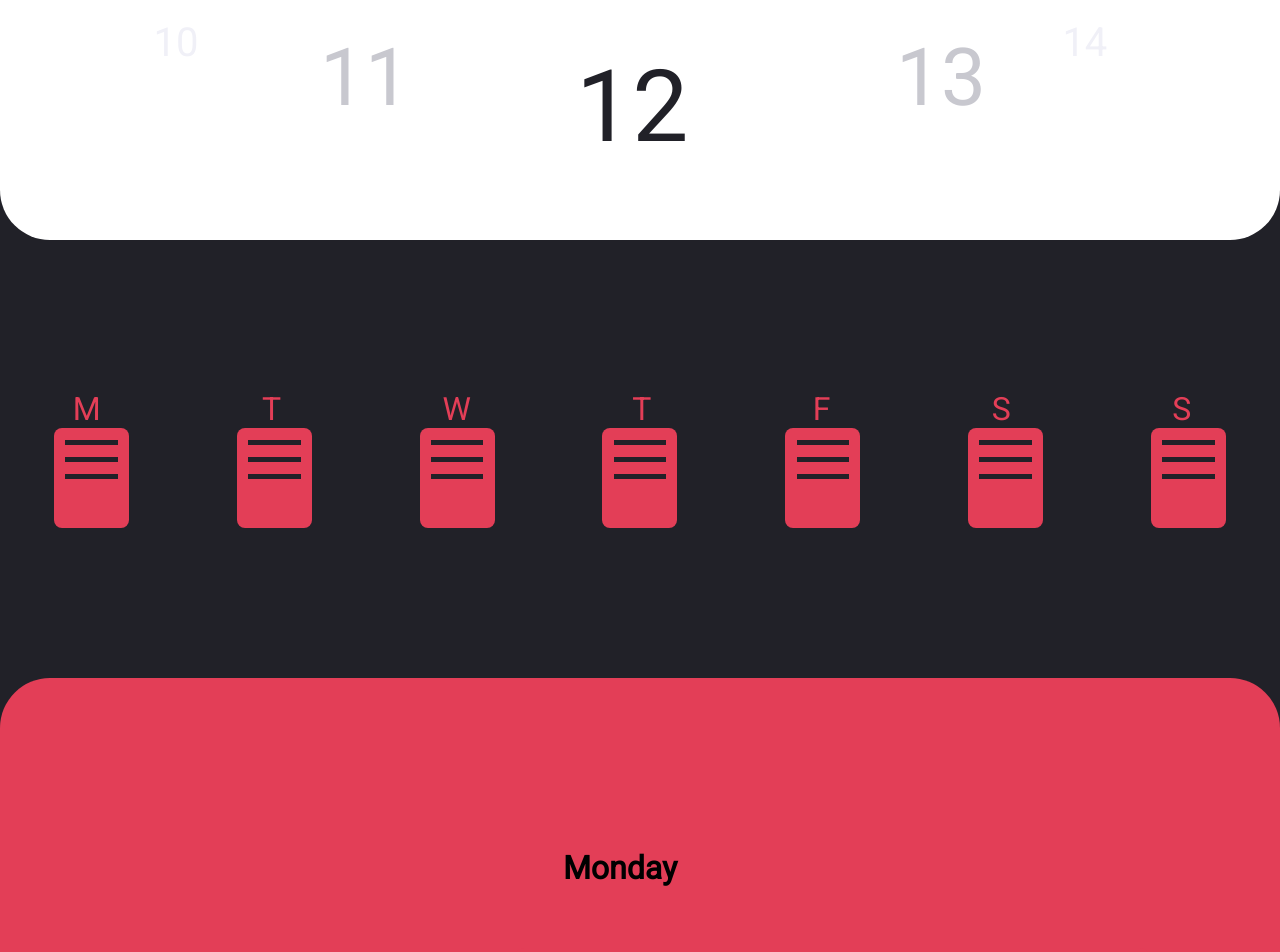
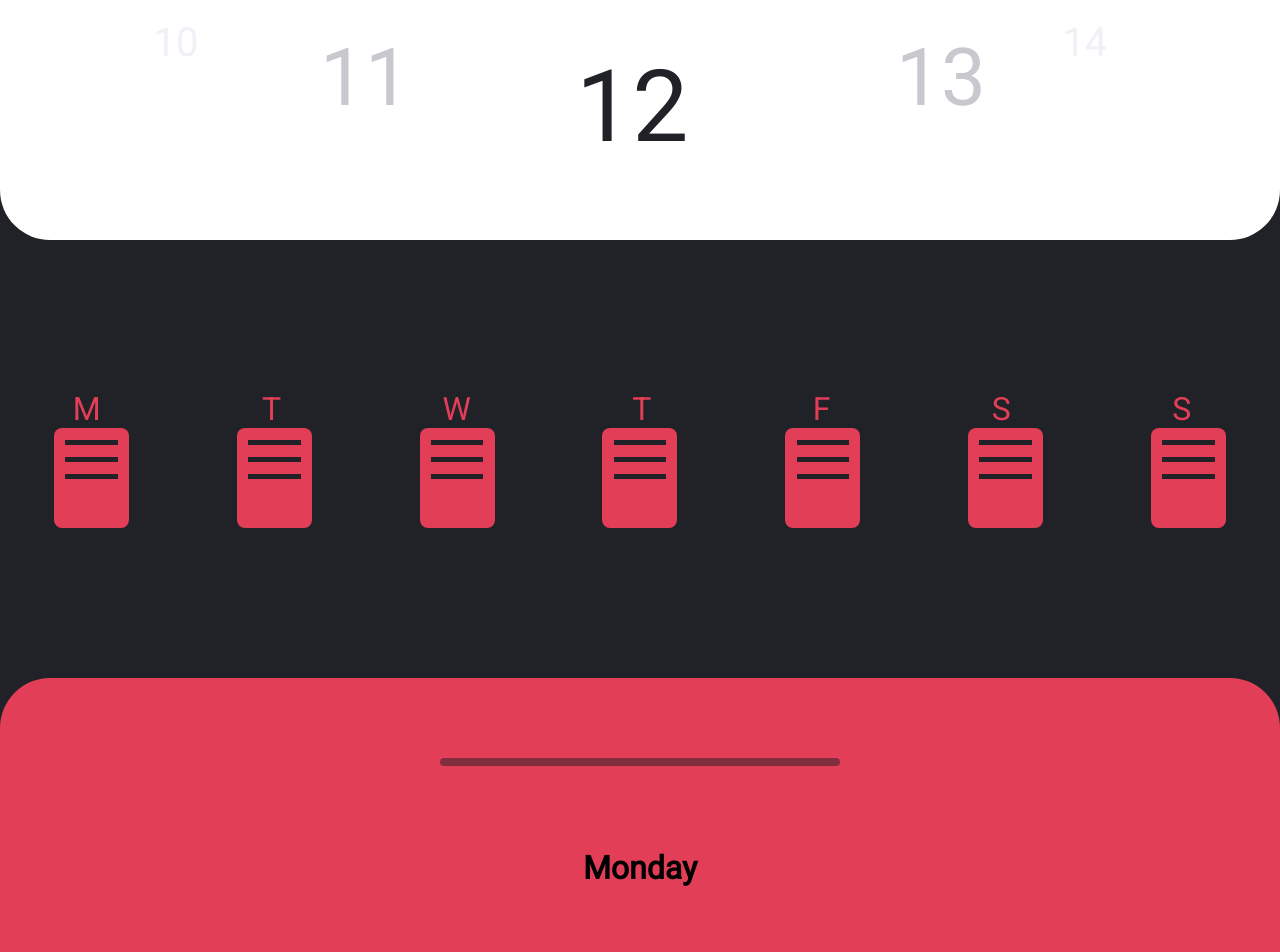
Before and after one commit to zamfir231/TodoApp, a React (Create React App) app: page /this-week in a window 1280 px wide. Shown: the top 952 px of the page. Built offline with nearby package versions, Linux system fonts and the light colour scheme.

Commit message:
added animations in week page

```diff
--- a/src/components/HomePage/Tasks/Task.js
+++ b/src/components/HomePage/Tasks/Task.js
@@ -1,11 +1,15 @@
 import RadioButton from "./RadioButton";
 import { FaTimes } from 'react-icons/fa'
+import { useState } from 'react'
 
 const Task = ({ page, text, done, description, onDelete }) => {
+    const [backgroundColor, setBackgroundColor] = useState('#E33E57')
+
     return (
-        <div className='task' style={{
+        <div className='task'
+            style={{
             backgroundColor: page === 'today' ?  '#212128' : '#E33E57',
-            marginLeft: page === 'this-week-page' ? '30vw' : '0',
+            marginLeft: page === 'this-week-page' && '30vw',
             width: page === 'this-week-page' && '50%',
         }} >
 
--- /dev/null
+++ b/src/components/todayPage/thisWeekPage/HideTasksButton.js
@@ -0,0 +1,12 @@
+import React from 'react'
+
+const HideTasksButton = ({ onClick }) => {
+    return (
+        <span
+            className='hide-tasks-button'
+            onClick={onClick}
+        />
+    )
+}
+
+export default HideTasksButton
--- a/src/components/todayPage/thisWeekPage/TasksThisWeek.js
+++ b/src/components/todayPage/thisWeekPage/TasksThisWeek.js
@@ -1,10 +1,12 @@
 import React from 'react'
 import Tasks from '../../HomePage/Tasks/Tasks'
+import HideTasksButton from './HideTasksButton'
 
 const TasksThisWeek = ({tasks, day}) => {
     return (
         <div className="tasks-today">
-            <h1 style={{marginRight: '5vh'}}>{day}</h1>
+            <HideTasksButton />
+            <h1 className='day-text'>{day}</h1>
             <Tasks tasks={tasks} page='this-week-page' />
             <div className="complete-tasks-today"></div>
         </div>
--- a/src/components/todayPage/thisWeekPage/thisWeek.css
+++ b/src/components/todayPage/thisWeekPage/thisWeek.css
@@ -8,8 +8,13 @@
     border-radius: 8px;
 }
 
+.day-title {
+    margin-right: 1em;
+    font-size: xx-large;
+}
+
 .day-task-box:hover {
-    background-color: var(--main-color);
+    background-color: rgba(227,	62,	87, 0.5);
 }
 
 .task-line {
@@ -57,3 +62,17 @@
     height: 6.5vh;
     z-index: -1;
 }
+
+.hide-tasks-button {
+    cursor: pointer;
+    position: absolute;
+    top: 10%;
+    width: 50vh;
+    height: 1vh;
+    background-color: rgba(	33, 33, 40, 0.5);
+    border-radius: 20px;
+}
+
+.hide-tasks-button:hover {
+    background-color: rgba(	33, 33, 40, 0.7);
+}
```
